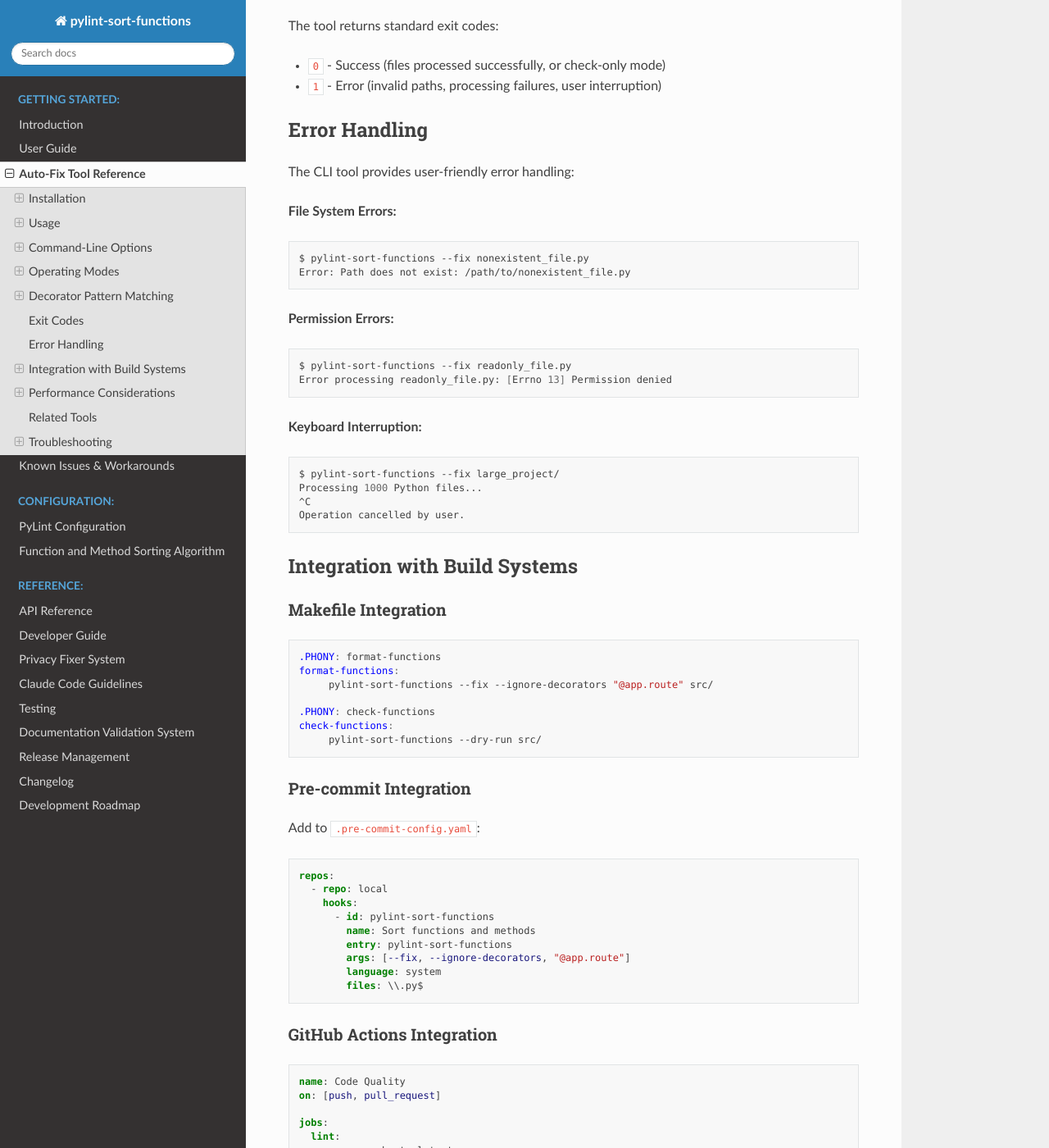
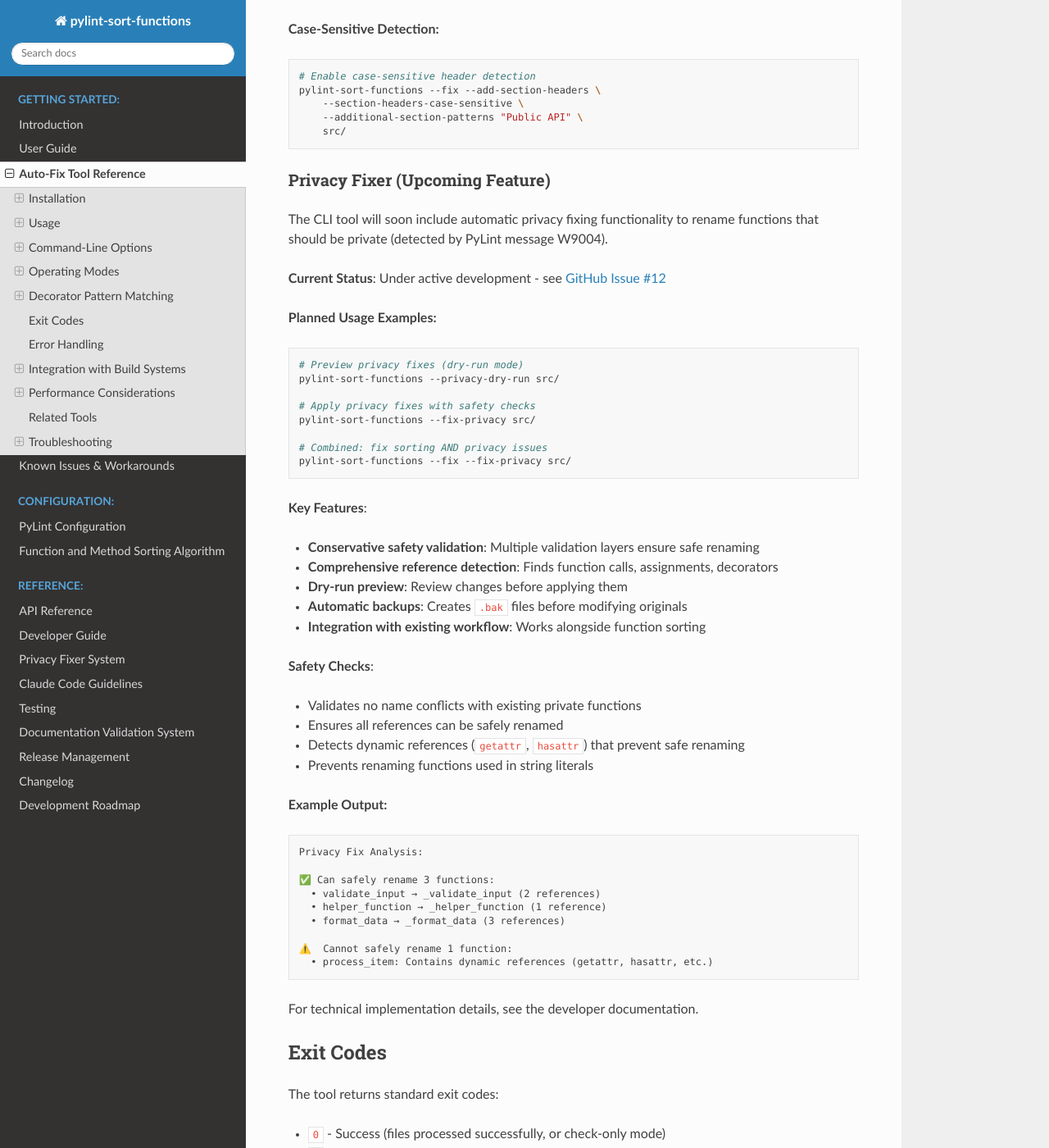
Before and after one commit to hakonhagland/pylint-sort-functions, a Sphinx documentation site: the page built from docs/cli.rst, in a window 1280 px wide and 1400 px high, scrolled down 5640 px. Shown: the whole window at 82% size. Built offline with Sphinx 7.4.7 and the Read the Docs theme 3.1.0, drawn with Linux system fonts in a browser that asks for light colours; some of the changed text lies outside the part shown.

Commit message:
feat: add comprehensive technical documentation for privacy fixer system
This commit adds complete architectural documentation for the privacy fixer
feature that automatically renames functions identified by W9004 violations.

New Documentation (docs/privacy.rst):
- Complete system architecture and design philosophy overview
- Detailed implementation status with clear roadmap
- Safety-first design principles and validation system
- Reference detection algorithm with AST traversal details
- Integration points with existing W9004 detection logic
- Planned CLI integration and usage examples
- Comprehensive testing strategy and safety scenarios

Key Features Documented:
- FunctionReference, RenameCandidate, and PrivacyFixer class architecture
- Conservative safety validation with multiple validation layers
- Comprehensive reference detection (calls, assignments, decorators)
- Smart duplicate prevention and edge case handling
- Integration with existing PyLint configuration system
- Future CLI arguments: --fix-privacy, --privacy-dry-run

Implementation Status Clearly Marked:
✅ Core architecture (completed)
✅ Reference detection system (completed)
✅ Basic safety validation framework (completed)
✅ Report generation system (completed)
🚧 Enhanced safety validation (in progress)
📋 Rename application system (planned)
📋 CLI integration (planned)

Integration Updates:
- docs/developer.rst: Added link to privacy fixer documentation
- docs/index.rst: Added privacy.rst to Reference section
- Technical documentation follows existing patterns and quality standards

The documentation validates successfully with rstcheck and builds without
errors in Sphinx. This provides a complete technical reference for the
privacy fixer implementation as development continues.

🤖 Generated with [Claude Code](https://claude.ai/code)

Co-Authored-By: Claude <noreply@anthropic.com>

```diff
--- a/docs/cli.rst
+++ b/docs/cli.rst
@@ -126,6 +126,14 @@ Optional Arguments
 
 ``--section-headers-case-sensitive``
   Make section header detection case-sensitive (default: case-insensitive).
+
+**Privacy Fixer Options (Upcoming)**
+
+``--fix-privacy``
+  Apply automatic function renaming for privacy fixes (functions that should be private). Uses conservative safety validation before making changes.
+
+``--privacy-dry-run``
+  Preview privacy fixes without applying changes. Shows which functions can be safely renamed and which cannot.
 
 ``--verbose, -v``
   Enable verbose output showing processing details.
@@ -262,6 +270,57 @@ Section Header Examples
        --section-headers-case-sensitive \
        --additional-section-patterns "Public API" \
        src/
+
+Privacy Fixer (Upcoming Feature)
+~~~~~~~~~~~~~~~~~~~~~~~~~~~~~~~~~
+
+The CLI tool will soon include automatic privacy fixing functionality to rename functions that should be private (detected by PyLint message W9004).
+
+**Current Status**: Under active development - see `GitHub Issue #12 <https://github.com/hakonhagland/pylint-sort-functions/issues/12>`_
+
+**Planned Usage Examples:**
+
+.. code-block:: bash
+
+   # Preview privacy fixes (dry-run mode)
+   pylint-sort-functions --privacy-dry-run src/
+
+   # Apply privacy fixes with safety checks
+   pylint-sort-functions --fix-privacy src/
+
+   # Combined: fix sorting AND privacy issues
+   pylint-sort-functions --fix --fix-privacy src/
+
+**Key Features**:
+
+- **Conservative safety validation**: Multiple validation layers ensure safe renaming
+- **Comprehensive reference detection**: Finds function calls, assignments, decorators
+- **Dry-run preview**: Review changes before applying them
+- **Automatic backups**: Creates ``.bak`` files before modifying originals
+- **Integration with existing workflow**: Works alongside function sorting
+
+**Safety Checks**:
+
+- Validates no name conflicts with existing private functions
+- Ensures all references can be safely renamed
+- Detects dynamic references (``getattr``, ``hasattr``) that prevent safe renaming
+- Prevents renaming functions used in string literals
+
+**Example Output:**
+
+.. code-block:: text
+
+   Privacy Fix Analysis:
+
+   ✅ Can safely rename 3 functions:
+     • validate_input → _validate_input (2 references)
+     • helper_function → _helper_function (1 reference)
+     • format_data → _format_data (3 references)
+
+   ⚠️  Cannot safely rename 1 function:
+     • process_item: Contains dynamic references (getattr, hasattr, etc.)
+
+For technical implementation details, see the developer documentation.
 
 Exit Codes
 -----------
```
Also changed, not shown: docs/roadmap.rst (+47 -5 lines), docs/usage.rst (+16 -4 lines).
